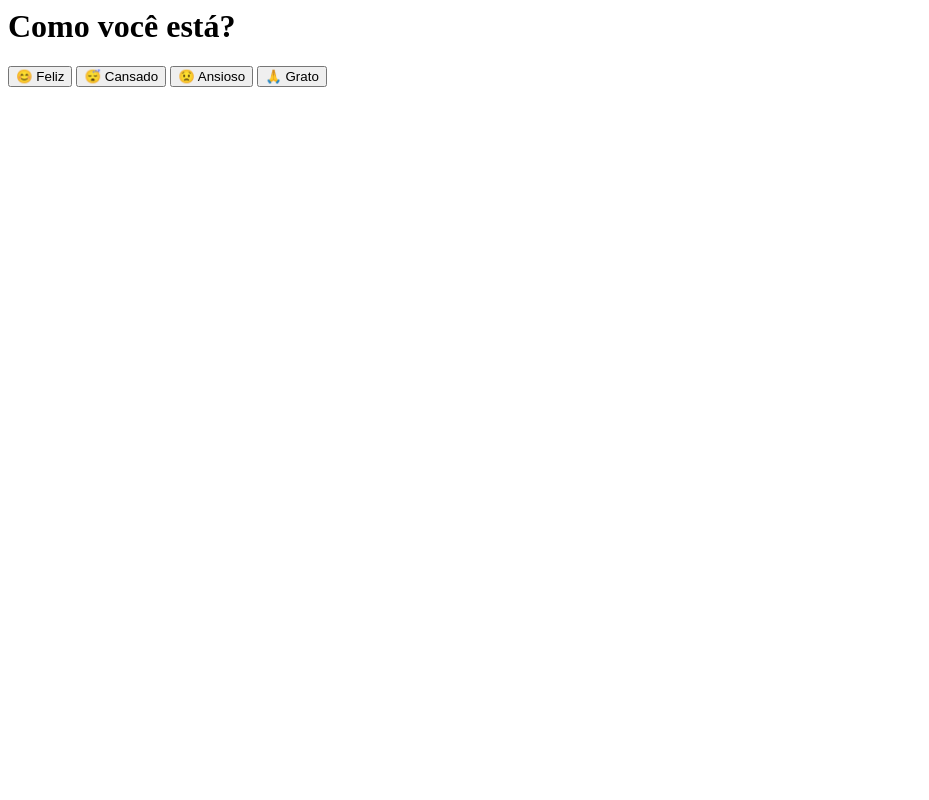
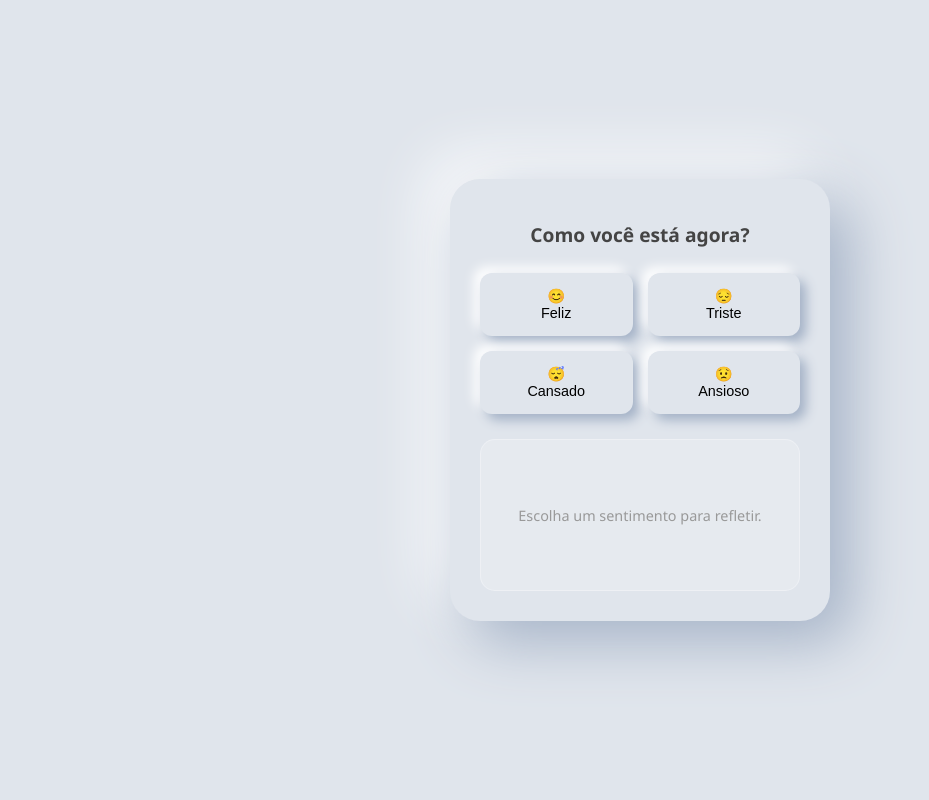
Before and after one commit to lluminus/mood_site, a Flask app: page / in a window 1280 px wide. Shown: the whole page, without its empty margins (0-929 px from the left). Run offline with Flask 3, Linux system fonts and the light colour scheme.

Commit message:
Atualizando interface animacoe

```diff
--- a/static/style.css
+++ b/static/style.css
@@ -1,58 +1,81 @@
 :root {
-    --primary-color: #4a90e2;
-    --bg-color: #f4f7f6;
-    --card-bg: #ffffff;
+    --bg-color: #e0e5ec;
+    --text-color: #444;
+    --accent-color: #4a90e2;
+    --shadow-light: #ffffff;
+    --shadow-dark: #a3b1c6;
 }
 
 body {
-    font-family: 'Segoe UI', Tahoma, Geneva, Verdana, sans-serif;
     background-color: var(--bg-color);
+    font-family: 'Segoe UI', sans-serif;
     display: flex;
     justify-content: center;
     align-items: center;
-    min-height: 100vh;
+    height: 100vh;
     margin: 0;
+    color: var(--text-color);
 }
 
 .container {
-    background: var(--card-bg);
-    padding: 2rem;
-    border-radius: 15px;
-    box-shadow: 0 10px 25px rgba(0,0,0,0.1);
-    max-width: 400px;
-    width: 90%;
+    background: var(--bg-color);
+    padding: 30px;
+    border-radius: 30px;
+    box-shadow: 20px 20px 60px var(--shadow-dark),
+               -20px -20px 60px var(--shadow-light);
+    width: 320px;
+    text-align: center;
 }
 
-.buttons-grid {
+h1 {
+    font-size: 1.2rem;
+    margin-bottom: 25px;
+    font-weight: 600;
+}
+
+.grid-botoes {
     display: grid;
     grid-template-columns: 1fr 1fr;
-    gap: 10px;
-    margin-bottom: 20px;
+    gap: 15px;
+    margin-bottom: 25px;
 }
 
 button {
+    border: none;
     padding: 15px;
-    border: none;
-    border-radius: 8px;
-    background: #e0e0e0;
+    border-radius: 12px;
+    background: var(--bg-color);
+    box-shadow: 6px 6px 12px var(--shadow-dark),
+               -6px -6px 12px var(--shadow-light);
     cursor: pointer;
-    transition: transform 0.2s, background 0.2s;
-    font-size: 1rem;
+    font-size: 0.9rem;
+    transition: all 0.2s ease;
+    display: flex;
+    flex-direction: column;
+    align-items: center;
 }
 
-button:hover {
-    background: var(--primary-color);
-    color: white;
-    transform: translateY(-3px);
+button:active {
+    box-shadow: inset 4px 4px 8px var(--shadow-dark),
+                inset -4px -4px 8px var(--shadow-light);
+    transform: scale(0.98);
 }
 
-.resposta-card {
-    border-top: 2px solid #eee;
-    padding-top: 20px;
-    animation: fadeIn 0.5s ease;
+.result-area {
+    min-height: 120px; /* Mantém o espaço reservado para não "pular" */
+    margin-top: 20px;
+    padding: 15px;
+    border-radius: 15px;
+    background: rgba(255, 255, 255, 0.2);
+    display: flex;
+    flex-direction: column;
+    justify-content: center;
+    border: 1px solid rgba(255, 255, 255, 0.3);
 }
 
-@keyframes fadeIn {
-    from { opacity: 0; transform: translateY(10px); }
-    to { opacity: 1; transform: translateY(0); }
+.versiculo {
+    font-style: italic;
+    font-size: 0.8rem;
+    color: #666;
+    margin-top: 10px;
 }
--- a/templates/index.html
+++ b/templates/index.html
@@ -1,20 +1,35 @@
+<!DOCTYPE html>
+<html lang="pt-BR">
+<head>
+    <meta charset="UTF-8">
+    <meta name="viewport" content="width=device-width, initial-scale=1.0">
+    <title>Mood App</title>
+    <link rel="stylesheet" href="{{ url_for('static', filename='style.css') }}">
+</head>
+<body>
+
 <div class="container">
-    <h1>Como você está?</h1>
+    <h1>Como você está agora?</h1>
 
-    <form method="POST" class="buttons-grid">
-        <button name="sentimento" value="feliz">😊 Feliz</button>
-        <button name="sentimento" value="cansado">😴 Cansado</button>
-        <button name="sentimento" value="ansioso">😟 Ansioso</button>
-        <button name="sentimento" value="grato">🙏 Grato</button>
+    <form method="POST" class="grid-botoes">
+        <button name="sentimento" value="feliz"><span>😊</span> Feliz</button>
+        <button name="sentimento" value="triste"><span>😔</span> Triste</button>
+        <button name="sentimento" value="cansado"><span>😴</span> Cansado</button>
+        <button name="sentimento" value="ansioso"><span>😟</span> Ansioso</button>
     </form>
 
-    {% if resposta %}
-        <div class="resposta-card">
+    <div class="result-area">
+        {% if resposta %}
             <p><strong>{{ resposta.mensagem }}</strong></p>
-            <p>💡 <em>{{ resposta.sugestao }}</em></p>
+            <p style="font-size: 0.85rem;">{{ resposta.sugestao }}</p>
             {% if resposta.versiculo %}
                 <p class="versiculo">📖 {{ resposta.versiculo }}</p>
             {% endif %}
-        </div>
-    {% endif %}
+        {% else %}
+            <p style="color: #999; font-size: 0.9rem;">Escolha um sentimento para refletir.</p>
+        {% endif %}
+    </div>
 </div>
+
+</body>
+</html>
```
